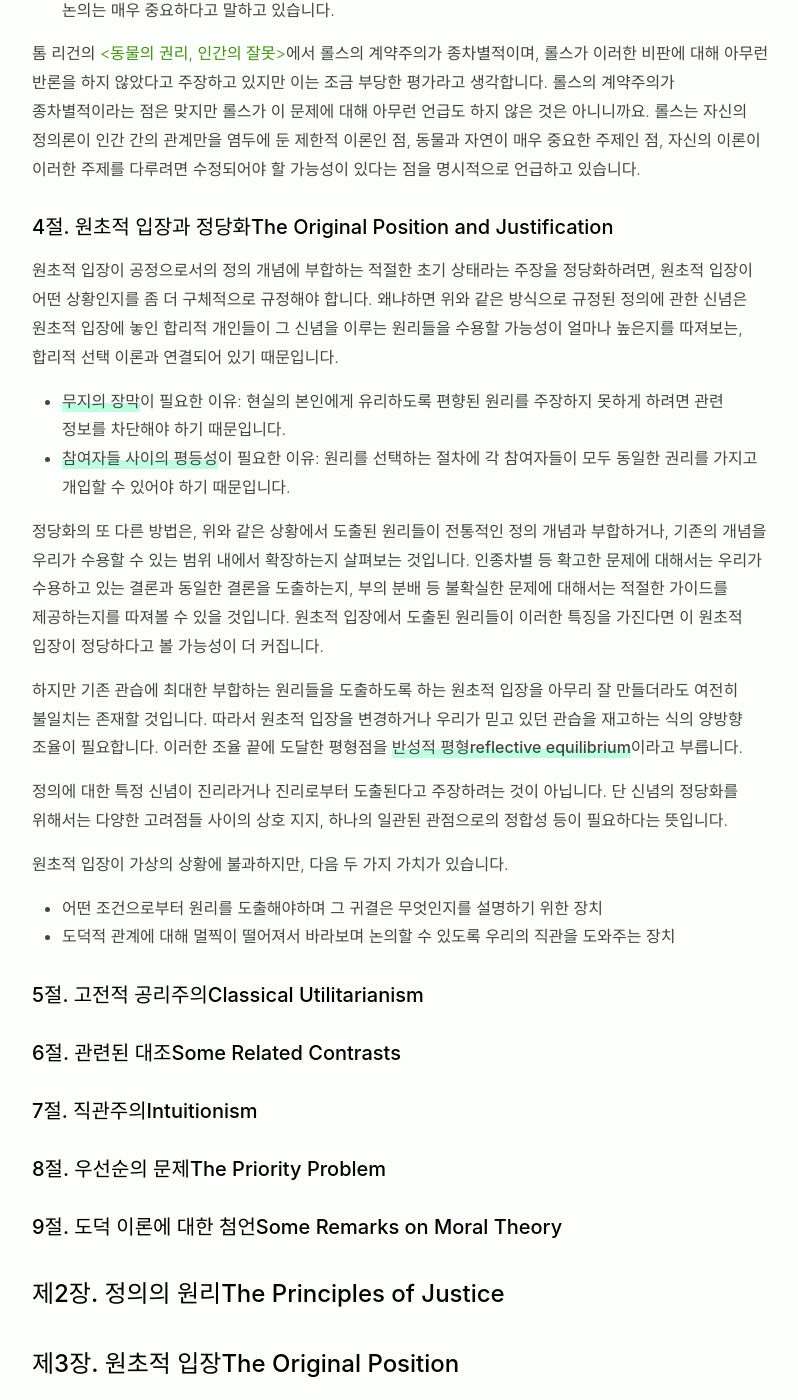
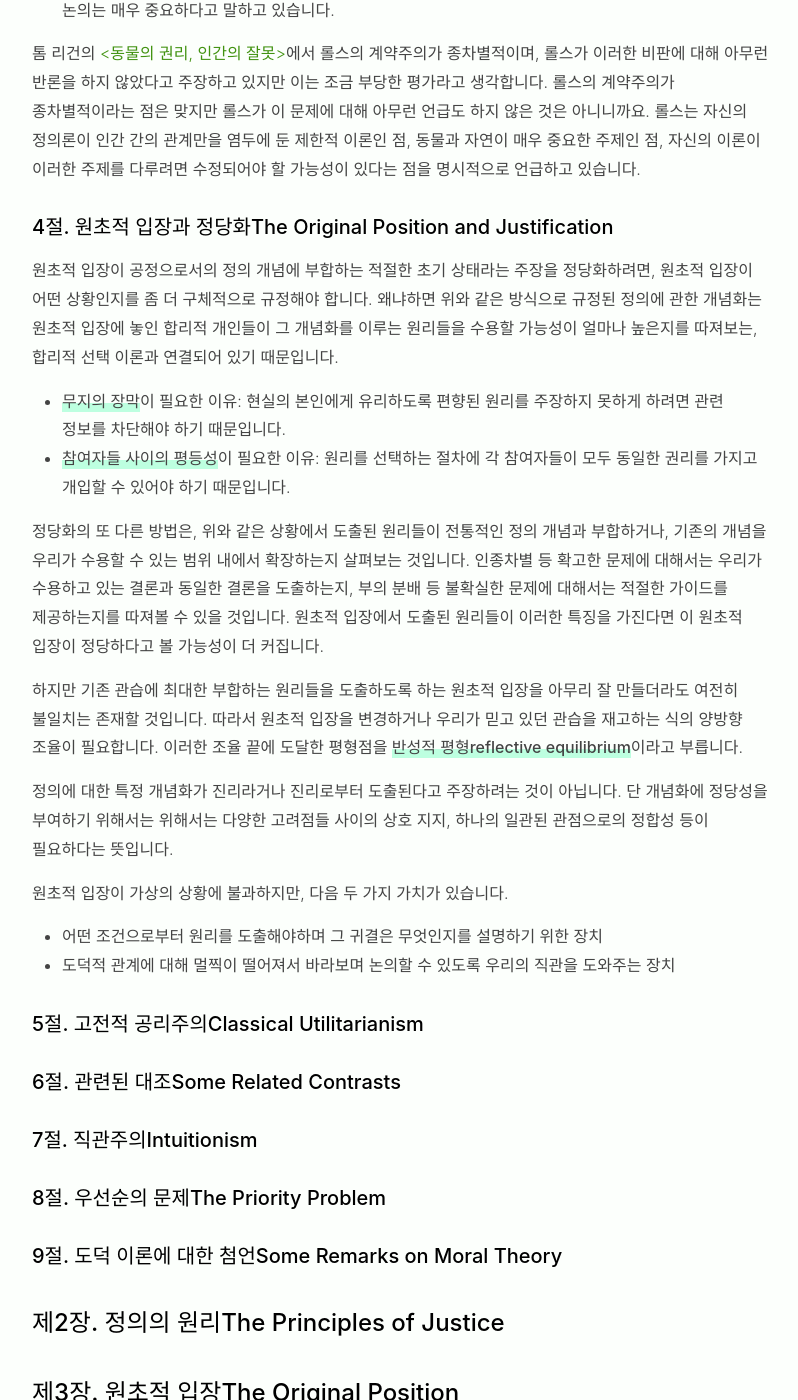
Before and after one commit to veganstudies/veganstudies.github.io, a Jekyll site: the page built from _posts/2021-01-19-a-theory-of-justice.md, in a window 1280 px wide and 1400 px high, scrolled down 4145 px. Shown: the whole window, without its empty margins (238-1036 px from the left). Built offline with Jekyll 4.4.1, drawn with Linux system fonts in a browser that asks for light colours; some web fonts are replaced; some of the changed text lies outside the part shown.

Commit message:
신념conception의 번역을 개념화로 수정

```diff
--- a/_posts/2021-01-19-a-theory-of-justice.md
+++ b/_posts/2021-01-19-a-theory-of-justice.md
@@ -72,17 +72,17 @@ Fairness\>가 롤스의 견해를 더 잘 담아내고 있지만, 롤스에 대
 하지만 현존하는 사회들은 구성원들이 수용하는 정의 원리 자체에 이견이 있으니
 질서있는 사회라 부르기 어렵습니다. 그럼에도 불구하고 사회에 모종의 정의 원리가
 있어야 한다는 점 자체에는 모두가 동의할 것입니다. 이러한 관점에서, 정의라는
-**개념concept**과 정의에 대한 **신념conception**을 구분하면 유익할 것입니다.
+**개념concept**과 정의에 대한 **개념화conception**를 구분하면 유익할 것입니다.
 
 인간 사회가 잘 작동하기 위해서는 정의에 대한 신념 일치와 더하여, 추가로
 갖춰져야 할 조건들이 있습니다.
 
-* **조율coordination**: 각자의 계획과 활동이 타인의 계획 및 활동과 심대하게
-  충돌하지 않아야 합니다.
-* **효율efficiency**: 각자의 계획과 활동이 사회적 목적을 효율적으로
-  달성하는 방향으로 실행될 수 있어야 합니다.
-* **안정stability**: 규칙이 대체로 잘 지켜져야 하고, 위반이 발생할 경우
-  이를 다시 안정화하려는 작용이 존재해야 합니다.
+-   **조율coordination**: 각자의 계획과 활동이 타인의 계획 및 활동과 심대하게
+    충돌하지 않아야 합니다.
+-   **효율efficiency**: 각자의 계획과 활동이 사회적 목적을 효율적으로
+    달성하는 방향으로 실행될 수 있어야 합니다.
+-   **안정stability**: 규칙이 대체로 잘 지켜져야 하고, 위반이 발생할 경우
+    이를 다시 안정화하려는 작용이 존재해야 합니다.
 
 위 세 가지 조건은 정의와 밀접하게 관련되어 있습니다. 예를 들어 정의에 대한
 신념에 사회구성원 사이의 합의가 적을수록 서로의 계획과 활동이 충돌하게 될
@@ -107,7 +107,7 @@ Fairness\>가 롤스의 견해를 더 잘 담아내고 있지만, 롤스에 대
 정의에 대한 이론의 근본적 성질을 고찰할 수 있습니다.
 
 이렇게 제한된 이론이 모든 일반적 상황에 완벽히 통용될 가능성은 낮으나
-그럼에도 불구하고 기본적 사회 구조에 적용되는 정의에 대한 구체적 신념을
+그럼에도 불구하고 기본적 사회 구조에 적용되는 정의에 대한 구체적 개념화를
 논하는 것은 그 자체로 가치가 있습니다. 포괄적인 윤리 이론이라면 어떤
 이론이건 간에 이러한 논의를 포함해야만 할 것입니다.
 
@@ -126,15 +126,15 @@ Fairness\>가 롤스의 견해를 더 잘 담아내고 있지만, 롤스에 대
 개념은 로크, 루소, 칸트 등의 사회계약설을 일반화하고 고차원적으로
 추상화한 이론으로부터 도출됩니다.
 
-* **원초적 입장original position**: 기존의 사회계약설에서 말하는 자연
-  상태the state of nature에 대응되는 가설적인 상황을 이르는 말입니다.
-  자유롭고 이성적이며 평등한 상태입니다.
-* **원초적 계약original contract**: 원초적 입장에 놓인 사람들이 계약에
-  참여합니다. 이 계약은 근본적 원리에 대한 합의이며, 이후 모든 합의의
-  기반이 됩니다.
-* **무지의 장막veil of ignorance**: 원초적 입장에 놓인 사람들은 자신이
-  실제 사회에서 어떠한 사회적 위치에 놓일지 알 수 없습니다. 즉, 무지의
-  장막 뒤에서 원초적 계약을 하게 됩니다.
+-   **원초적 입장original position**: 기존의 사회계약설에서 말하는 자연
+    상태the state of nature에 대응되는 가설적인 상황을 이르는 말입니다.
+    자유롭고 이성적이며 평등한 상태입니다.
+-   **원초적 계약original contract**: 원초적 입장에 놓인 사람들이 계약에
+    참여합니다. 이 계약은 근본적 원리에 대한 합의이며, 이후 모든 합의의
+    기반이 됩니다.
+-   **무지의 장막veil of ignorance**: 원초적 입장에 놓인 사람들은 자신이
+    실제 사회에서 어떠한 사회적 위치에 놓일지 알 수 없습니다. 즉, 무지의
+    장막 뒤에서 원초적 계약을 하게 됩니다.
 
 원초적 입장의 사람들이 무지의 장막 뒤에서 체결한 원초적 계약은 공정한
 원리들을 담아낼 것이라고 기대할 수 있습니다. 이게 바로 저자가 제안하는
@@ -150,13 +150,13 @@ Fairness\>가 롤스의 견해를 더 잘 담아내고 있지만, 롤스에 대
 
 저자는 공정으로서의 정의 개념의 두 가지 한계를 이렇게 설명합니다.
 
-* **윤리체계 전반이 아닌 정의에 대해서만 다루고 있음**: 자신이 제안한
-  개념은 정의에 대해서만 다루고 있습니다. 다음 단계의 확장은 아마도
-  **공정으로서의 옳음rightness as fairness**일 것이라고 말합니다.
-* **인간끼리의 계약에 대해서만 다루고 있음**: 하지만 그렇게 확장을
-  하더라도 여전히 제한적인데, 계약주의 관점에서 동물이나 자연에 대해
-  어떤 논의를 할 수 있을지 확실치 않기 때문입니다. 그럼에도 불구하고
-  이 논의는 매우 중요하다고 말하고 있습니다.
+-   **윤리체계 전반이 아닌 정의에 대해서만 다루고 있음**: 자신이 제안한
+    개념은 정의에 대해서만 다루고 있습니다. 다음 단계의 확장은 아마도
+    **공정으로서의 옳음rightness as fairness**일 것이라고 말합니다.
+-   **인간끼리의 계약에 대해서만 다루고 있음**: 하지만 그렇게 확장을
+    하더라도 여전히 제한적인데, 계약주의 관점에서 동물이나 자연에 대해
+    어떤 논의를 할 수 있을지 확실치 않기 때문입니다. 그럼에도 불구하고
+    이 논의는 매우 중요하다고 말하고 있습니다.
 
 톰 리건의 [\<동물의 권리, 인간의 잘못\>](/2019/08/01/animal-rights-human-wrongs.html)에서
 롤스의 계약주의가 종차별적이며, 롤스가 이러한 비판에 대해 아무런
@@ -172,16 +172,16 @@ Fairness\>가 롤스의 견해를 더 잘 담아내고 있지만, 롤스에 대
 
 원초적 입장이 공정으로서의 정의 개념에 부합하는 적절한 초기 상태라는
 주장을 정당화하려면, 원초적 입장이 어떤 상황인지를 좀 더 구체적으로
-규정해야 합니다. 왜냐하면 위와 같은 방식으로 규정된 정의에 관한 신념은
-원초적 입장에 놓인 합리적 개인들이 그 신념을 이루는 원리들을 수용할
+규정해야 합니다. 왜냐하면 위와 같은 방식으로 규정된 정의에 관한 개념화는
+원초적 입장에 놓인 합리적 개인들이 그 개념화를 이루는 원리들을 수용할
 가능성이 얼마나 높은지를 따져보는, 합리적 선택 이론과 연결되어 있기
 때문입니다.
 
-* **무지의 장막**이 필요한 이유: 현실의 본인에게 유리하도록 편향된
-  원리를 주장하지 못하게 하려면 관련 정보를 차단해야 하기 때문입니다.
-* **참여자들 사이의 평등성**이 필요한 이유: 원리를 선택하는 절차에 각
-  참여자들이 모두 동일한 권리를 가지고 개입할 수 있어야 하기
-  때문입니다.
+-   **무지의 장막**이 필요한 이유: 현실의 본인에게 유리하도록 편향된
+    원리를 주장하지 못하게 하려면 관련 정보를 차단해야 하기 때문입니다.
+-   **참여자들 사이의 평등성**이 필요한 이유: 원리를 선택하는 절차에 각
+    참여자들이 모두 동일한 권리를 가지고 개입할 수 있어야 하기
+    때문입니다.
 
 정당화의 또 다른 방법은, 위와 같은 상황에서 도출된 원리들이 전통적인
 정의 개념과 부합하거나, 기존의 개념을 우리가 수용할 수 있는 범위
@@ -197,16 +197,17 @@ Fairness\>가 롤스의 견해를 더 잘 담아내고 있지만, 롤스에 대
 양방향 조율이 필요합니다. 이러한 조율 끝에 도달한 평형점을
 **반성적 평형reflective equilibrium**이라고 부릅니다.
 
-정의에 대한 특정 신념이 진리라거나 진리로부터 도출된다고 주장하려는
-것이 아닙니다. 단 신념의 정당화를 위해서는 다양한 고려점들 사이의
-상호 지지, 하나의 일관된 관점으로의 정합성 등이 필요하다는 뜻입니다.
+정의에 대한 특정 개념화가 진리라거나 진리로부터 도출된다고 주장하려는
+것이 아닙니다. 단 개념화에 정당성을 부여하기 위해서는 위해서는 다양한
+고려점들 사이의 상호 지지, 하나의 일관된 관점으로의 정합성 등이
+필요하다는 뜻입니다.
 
 원초적 입장이 가상의 상황에 불과하지만, 다음 두 가지 가치가 있습니다.
 
-* 어떤 조건으로부터 원리를 도출해야하며 그 귀결은 무엇인지를 설명하기
-  위한 장치
-* 도덕적 관계에 대해 멀찍이 떨어져서 바라보며 논의할 수 있도록 우리의
-  직관을 도와주는 장치
+-   어떤 조건으로부터 원리를 도출해야하며 그 귀결은 무엇인지를 설명하기
+    위한 장치
+-   도덕적 관계에 대해 멀찍이 떨어져서 바라보며 논의할 수 있도록 우리의
+    직관을 도와주는 장치
 
 #### 5절. 고전적 공리주의Classical Utilitarianism
 
```
